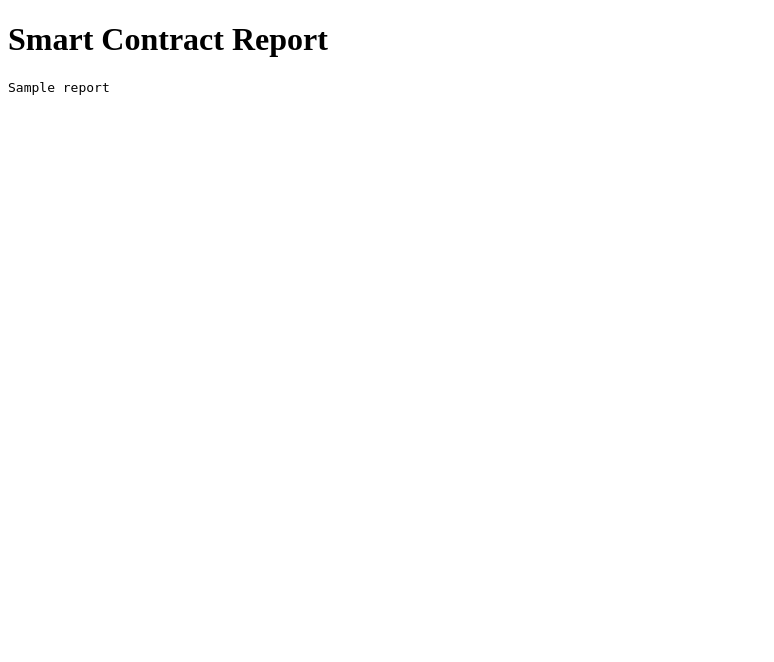
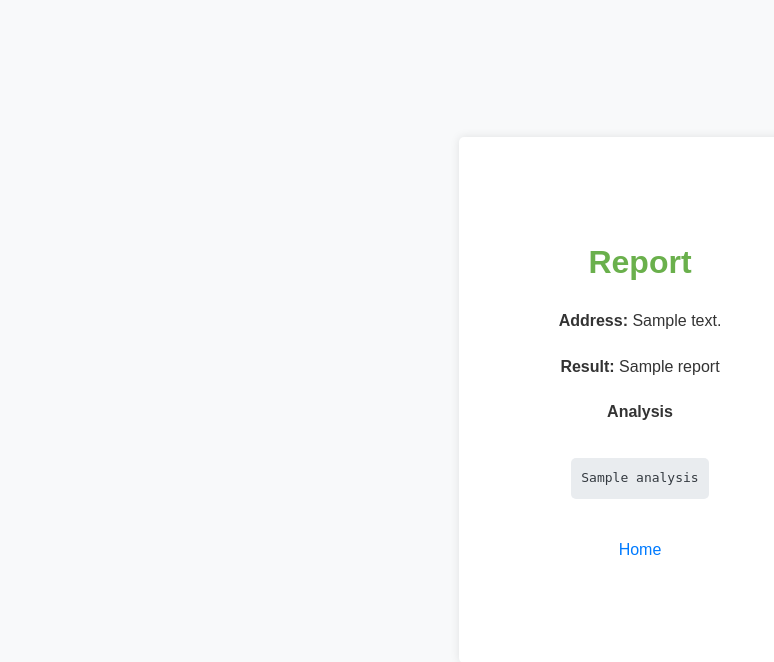
Before and after one commit to Contralysis/contralysis, a Flask app: template templates/report.html in a window 1280 px wide. Shown: the top 662 px of the page, without its empty margins (0-774 px from the left). Run offline with Flask 3, Linux system fonts and the light colour scheme; the template is opened without the code that fills it: most values are stand-ins (such as "Sample title", 1, 10 or a date in 2020).

Commit message:
Update report.html

```diff
--- a/templates/report.html
+++ b/templates/report.html
@@ -3,10 +3,18 @@
 <head>
     <meta charset="UTF-8">
     <meta name="viewport" content="width=device-width, initial-scale=1.0">
-    <title>Smart Contract Report</title>
+    <title>Report</title>
+    <link rel="stylesheet" href="{{ url_for('static', filename='style.css') }}">
 </head>
 <body>
-    <h1>Smart Contract Report</h1>
-    <pre>{{ report }}</pre>
+    <div class="container">
+        <h1>Report</h1>
+        <p><strong>Address:</strong> {{ address }}</p>
+        <p><strong>Result:</strong> {{ report }}</p>
+        <p><strong>Analysis</strong></p>
+        <pre>{{ analysis }}</pre>
+        <br>
+        <a href="/">Home</a>
+    </div>
 </body>
 </html>
```
